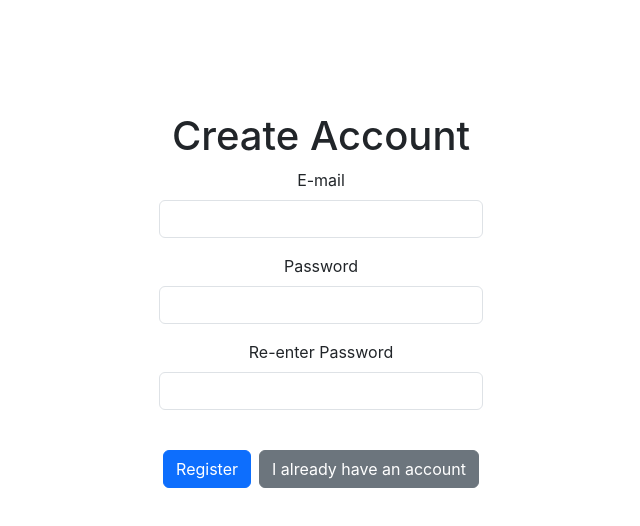
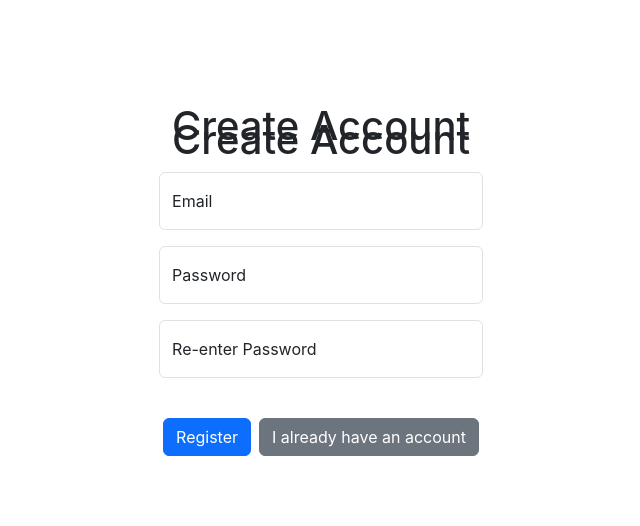
Before and after one commit to paragonmaik/lifting-app-front-end, a React (Vite) app: page /register in a window 1280 px wide. Shown: the top 526 px of the page, without its empty margins (319-959 px from the left). Built offline with nearby package versions, Linux system fonts and the light colour scheme; no server answers.

Commit message:
feat: added floatinLabes to the BaseAuthForm component

```diff
--- a/src/components/ui/BaseAuthForm.tsx
+++ b/src/components/ui/BaseAuthForm.tsx
@@ -1,7 +1,9 @@
-import Form from 'react-bootstrap/Form';
-import Button from 'react-bootstrap/Button';
 import { FormEvent } from 'react';
 import { useNavigate } from 'react-router-dom';
+import Form from 'react-bootstrap/Form';
+import FloatingLabel from 'react-bootstrap/FloatingLabel';
+import Button from 'react-bootstrap/Button';
+import Alert from 'react-bootstrap/Alert';
 
 type AuthType = 'register' | 'login';
 
@@ -9,29 +11,45 @@ type BaseAuthFormProps = {
   authType: AuthType;
   navigateUrl: string;
   handleSubmit?: (e: FormEvent<HTMLFormElement>) => void;
+  errorMessage: string | undefined;
 };
 
 export default function BaseAuthForm({
   authType,
   navigateUrl,
   handleSubmit,
+  errorMessage,
 }: BaseAuthFormProps) {
   const navigate = useNavigate();
 
   return (
+    <div className="d-flex flex-column justify-content-center h-75">
+      <h1>{authType === 'register' ? 'Create Account' : 'Sign in'}</h1>
+      <div className="d-flex justify-content-center">
         <Form onSubmit={handleSubmit}>
           <Form.Group className="mb-3" controlId="email">
-        <Form.Label>E-mail</Form.Label>
-        <Form.Control type="text" />
+            <FloatingLabel controlId="email" label="Email" className="mb-3">
+              <Form.Control type="email" placeholder="Email" />
+            </FloatingLabel>
           </Form.Group>
           <Form.Group className="mb-3" controlId="password1">
-        <Form.Label>Password</Form.Label>
-        <Form.Control type="password" />
+            <FloatingLabel
+              controlId="password1"
+              label="Password"
+              className="mb-3"
+            >
+              <Form.Control type="password" placeholder="Password" />
+            </FloatingLabel>
           </Form.Group>
           {authType === 'register' ? (
             <Form.Group className="mb-3" controlId="password2">
-          <Form.Label>Re-enter Password</Form.Label>
-          <Form.Control type="password" />
+              <FloatingLabel
+                controlId="password2"
+                label="Re-enter Password"
+                className="mb-3"
+              >
+                <Form.Control type="password" placeholder="Re-enter Password" />
+              </FloatingLabel>
             </Form.Group>
           ) : null}
           <br />
@@ -50,6 +68,15 @@ export default function BaseAuthForm({
                 : 'Register a new account'}
             </Button>
           </div>
+          <div>
+            {errorMessage ? (
+              <Alert className="my-3" variant="danger">
+                {errorMessage}
+              </Alert>
+            ) : null}
+          </div>
         </Form>
+      </div>
+    </div>
   );
 }
```
Lines whose indentation alone changed are shown as unchanged.
